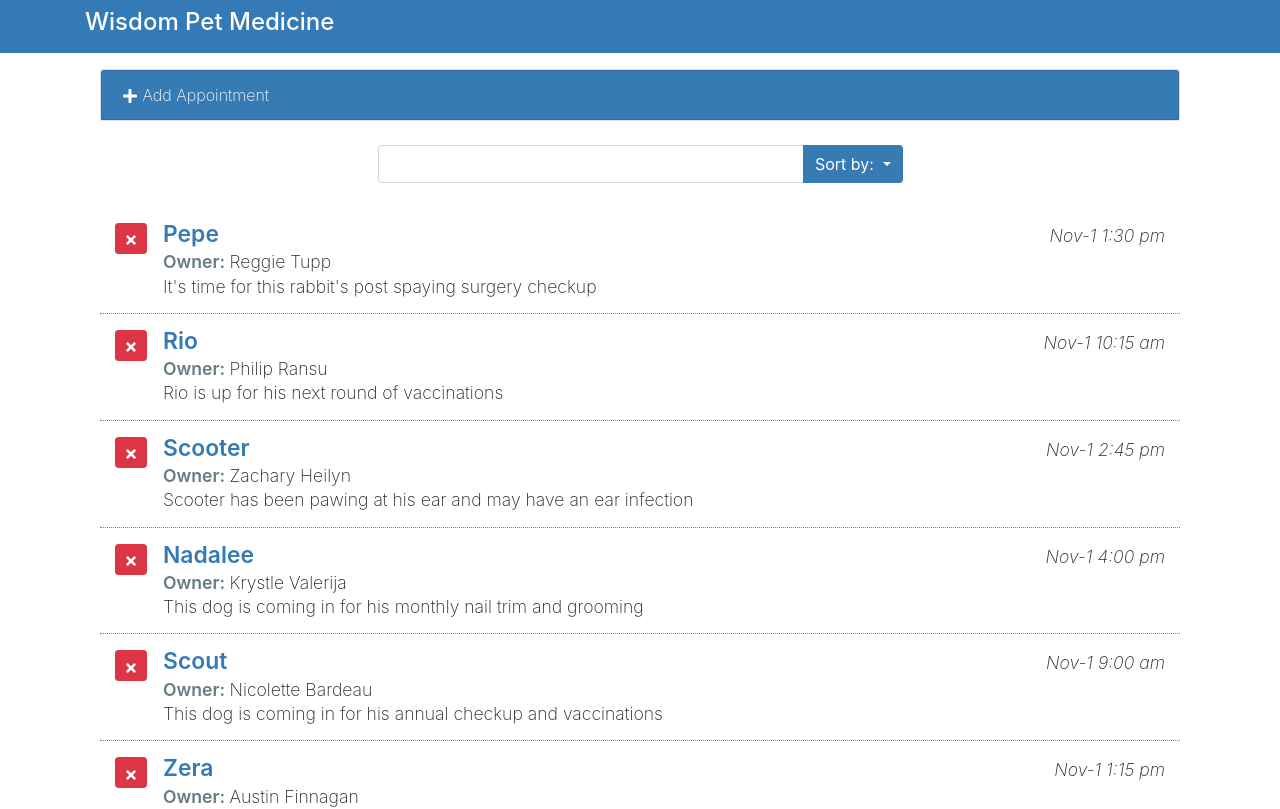
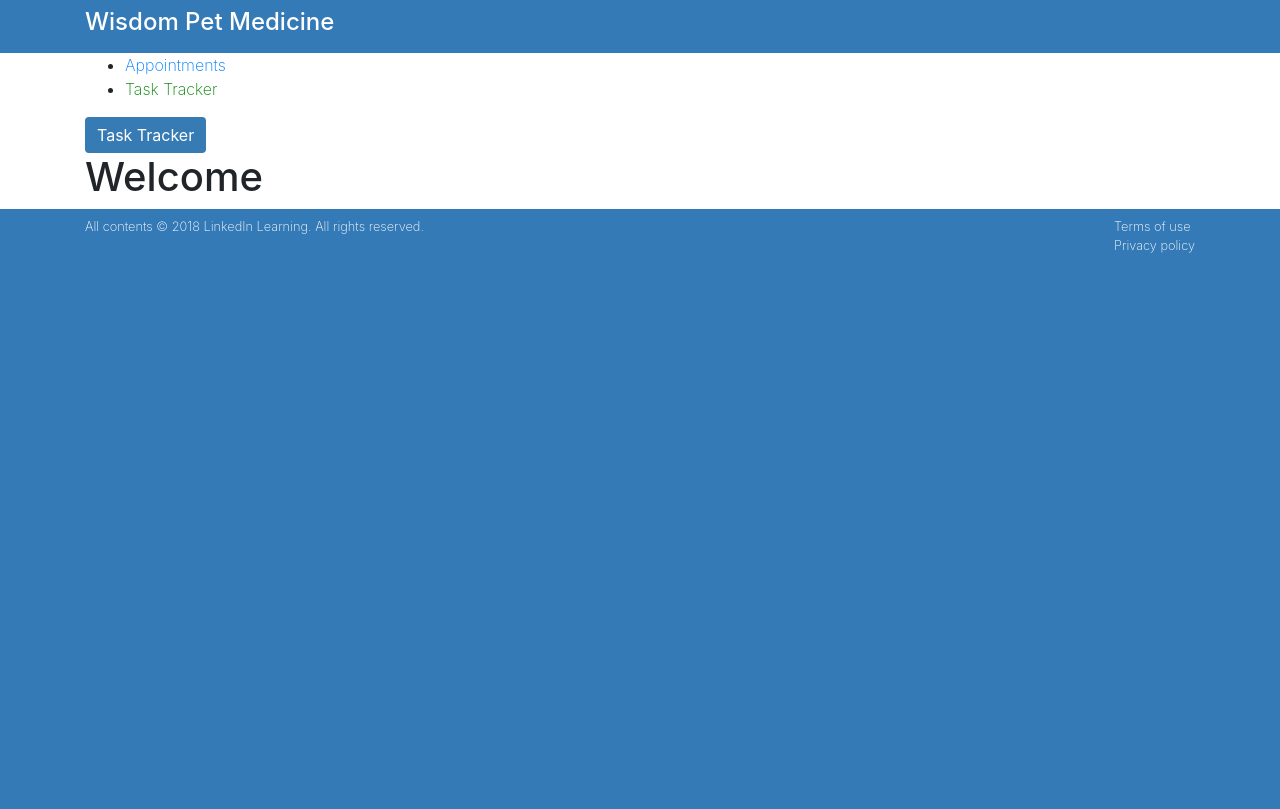
Before and after one commit to JaneGeorge15/learning-react, a React (Create React App) app: page /task-tracker in a window 1280 px wide. Shown: the top 809 px of the page. Built offline with nearby package versions, Linux system fonts and the light colour scheme.

Commit message:
react router on click

```diff
--- a/src/components/App.js
+++ b/src/components/App.js
@@ -1,139 +1,50 @@
-import React , {Component} from 'react';
-import '../css/App.css';
-import AddAppointments from './AddAppointments';
-import SearchAppointments from './SearchAppointments';
-import ListAppointments from './ListAppointments';
-import { without, findIndex } from 'lodash';
+import React from "react";
+import { BrowserRouter as Router, Route , NavLink, Redirect, useHistory} from "react-router-dom";
+import TaskTracker from "./TaskTracker";
+import Appointments from "./Appointments";
 
-class App extends Component {
-  constructor() {
-    super();
-    this.state = {
-      myAppointments: [],
-      formDisplay: false,
-      lastIndex: 0,
-      orderBy: 'petName',
-      orderDir: 'asc',
-      queryText: ''
-    };
-    this.deleteAppointments = this.deleteAppointments.bind(this);
-    this.toggleForm = this.toggleForm.bind(this);
-    this.addAppointment = this.addAppointment.bind(this);
-    this.changeOrder = this.changeOrder.bind(this);
-    this.searchApts = this.searchApts.bind(this);
-    this.updateInfo = this.updateInfo.bind(this);
+export default function App() {
+
+  const history = useHistory();
+  console.log(history);
+
+  const onclickHandle = () => {
+    history.push("/task-tracker");
   }
+    return (
+      <Router>
+        <main className="page bg-white" id="petratings">
+          <div className="container">
+            <div className="row">
+              <div className="col-md-12 bg-white">
+                <ul>
+                  <li>
+                    <NavLink to="/" exact activeStyle={{color:'green'}}>Appointments</NavLink>
+                  </li>
+                  <li>
+                    <NavLink to="/task-tracker" exact activeStyle={{color:'green'}}>Task Tracker</NavLink>
+                  </li>
+                </ul>
+                <button className="btn btn-primary" onClick={onclickHandle}>Task Tracker</button>
+                <Route path="/" exact strict component={Appointments}></Route>
+                <Route path="/task-tracker" exact strict component={TaskTracker}></Route>
 
-  deleteAppointments(apt) {
-    let tempApts = this.state.myAppointments;
-    tempApts = without(tempApts, apt);
-    this.setState({
-      myAppointments : tempApts,
-    });
-  }
 
-  toggleForm() {
-    this.setState({formDisplay: !this.state.formDisplay});
-  }
+                {/* <button className="btn btn-primary" onClick={loginHandle}>{this.state.loggedIn ? 'LogOut' : 'LogIn'}</button> */}
 
-  updateInfo(name, value, id) {
-    let tempApts = this.state.myAppointments;
-    let aptIndex = findIndex(this.state.myAppointments, {
-      aptId : id
-    });
-    tempApts[aptIndex][name] = value;
-    this.setState({
-      myAppointments : tempApts
-    });
-  }
 
-  searchApts(query) {
-    this.setState({
-      queryText : query
-    });
-  }
-
-  changeOrder(order, dir) {
-    this.setState({
-      orderBy : order,
-      orderDir : dir
-    })
-
-  }
-
-  addAppointment(apt) {
-    let tempApts = this.state.myAppointments;
-    apt.aptId = this.state.lastIndex;
-    tempApts.unshift(apt);
-    this.setState({
-      myAppointments : tempApts,
-      lastIndex: this.state.lastIndex + 1
-    });
-  }
-
-  componentDidMount() {
-    fetch('./data.json')
-    .then(response => response.json())
-    .then(result => {
-      const apts = result.map(item => {
-        item.aptId = this.state.lastIndex;
-        this.setState({lastIndex : this.state.lastIndex + 1});
-        return item;
-      });
-      this.setState({
-        myAppointments : apts
-      });
-    });
-  }
-  render() {
-    let order;
-    let filteredApts = this.state.myAppointments;
-    if(this.state.orderDir === 'asc') {
-        order = 1;
-    } else {
-        order = -1
-    }
-
-    filteredApts = filteredApts.sort((a,b) => {
-        if(a[this.state.orderBy].toLowerCase() < b[this.state.orderBy.toLowerCase]) {
-            return -1 * order
-        } else {
-            return 1 * order
-        }
-    })
-    .filter(eachItem => {
-      return(
-        eachItem['petName']
-        .toLowerCase()
-        .includes(this.state.queryText.toLocaleLowerCase()) ||
-        eachItem['ownerName']
-        .toLowerCase()
-        .includes(this.state.queryText.toLocaleLowerCase()) ||
-        eachItem['aptNotes']
-        .toLowerCase()
-        .includes(this.state.queryText.toLocaleLowerCase())
-      )
-    })
-    return (
-      <main className="page bg-white" id="petratings">
-      <div className="container">
-        <div className="row">
-          <div className="col-md-12 bg-white">
-            <div className="container">
-             <AddAppointments formDisplay={this.state.formDisplay}
-             toggleForm={this.toggleForm} addAppointment={this.addAppointment}/>
-             <SearchAppointments orderBy={this.state.orderBy} orderDir={this.state.orderDir}
-             changeOrder={this.changeOrder} searchApts={this.searchApts}/>
-             <ListAppointments appointments={filteredApts}
-             deleteAppointments={this.deleteAppointments} updateInfo={this.updateInfo}/>
+                {/* <Route
+                  path="/task-tracker/:username"
+                  exact
+                  strict
+                  render={({match}) => (
+                    this.state.loggedIn ? <TaskTracker username={match.params.username}/> : <Redirect to="/"/>
+                  )}
+                ></Route> */}
+              </div>
             </div>
           </div>
-        </div>
-      </div>
-    </main>
+        </main>
+      </Router>
     );
-  }
-
 }
-
-export default App;
--- /dev/null
+++ b/src/components/Appointments.js
@@ -0,0 +1,131 @@
+import React , {Component} from 'react';
+import '../css/App.css';
+import AddAppointments from './AddAppointments';
+import SearchAppointments from './SearchAppointments';
+import ListAppointments from './ListAppointments';
+import { without, findIndex } from 'lodash';
+
+class Appointments extends Component {
+  constructor() {
+    super();
+    this.state = {
+      myAppointments: [],
+      formDisplay: false,
+      lastIndex: 0,
+      orderBy: 'petName',
+      orderDir: 'asc',
+      queryText: ''
+    };
+    this.deleteAppointments = this.deleteAppointments.bind(this);
+    this.toggleForm = this.toggleForm.bind(this);
+    this.addAppointment = this.addAppointment.bind(this);
+    this.changeOrder = this.changeOrder.bind(this);
+    this.searchApts = this.searchApts.bind(this);
+    this.updateInfo = this.updateInfo.bind(this);
+  }
+
+  deleteAppointments(apt) {
+    let tempApts = this.state.myAppointments;
+    tempApts = without(tempApts, apt);
+    this.setState({
+      myAppointments : tempApts,
+    });
+  }
+
+  toggleForm() {
+    this.setState({formDisplay: !this.state.formDisplay});
+  }
+
+  updateInfo(name, value, id) {
+    let tempApts = this.state.myAppointments;
+    let aptIndex = findIndex(this.state.myAppointments, {
+      aptId : id
+    });
+    tempApts[aptIndex][name] = value;
+    this.setState({
+      myAppointments : tempApts
+    });
+  }
+
+  searchApts(query) {
+    this.setState({
+      queryText : query
+    });
+  }
+
+  changeOrder(order, dir) {
+    this.setState({
+      orderBy : order,
+      orderDir : dir
+    })
+
+  }
+
+  addAppointment(apt) {
+    let tempApts = this.state.myAppointments;
+    apt.aptId = this.state.lastIndex;
+    tempApts.unshift(apt);
+    this.setState({
+      myAppointments : tempApts,
+      lastIndex: this.state.lastIndex + 1
+    });
+  }
+
+  componentDidMount() {
+    fetch('./data.json')
+    .then(response => response.json())
+    .then(result => {
+      const apts = result.map(item => {
+        item.aptId = this.state.lastIndex;
+        this.setState({lastIndex : this.state.lastIndex + 1});
+        return item;
+      });
+      this.setState({
+        myAppointments : apts
+      });
+    });
+  }
+  render() {
+    let order;
+    let filteredApts = this.state.myAppointments;
+    if(this.state.orderDir === 'asc') {
+        order = 1;
+    } else {
+        order = -1
+    }
+
+    filteredApts = filteredApts.sort((a,b) => {
+        if(a[this.state.orderBy].toLowerCase() < b[this.state.orderBy.toLowerCase]) {
+            return -1 * order
+        } else {
+            return 1 * order
+        }
+    })
+    .filter(eachItem => {
+      return(
+        eachItem['petName']
+        .toLowerCase()
+        .includes(this.state.queryText.toLocaleLowerCase()) ||
+        eachItem['ownerName']
+        .toLowerCase()
+        .includes(this.state.queryText.toLocaleLowerCase()) ||
+        eachItem['aptNotes']
+        .toLowerCase()
+        .includes(this.state.queryText.toLocaleLowerCase())
+      )
+    })
+    return (
+        <div className="container">
+        <AddAppointments formDisplay={this.state.formDisplay}
+        toggleForm={this.toggleForm} addAppointment={this.addAppointment}/>
+        <SearchAppointments orderBy={this.state.orderBy} orderDir={this.state.orderDir}
+        changeOrder={this.changeOrder} searchApts={this.searchApts}/>
+        <ListAppointments appointments={filteredApts}
+        deleteAppointments={this.deleteAppointments} updateInfo={this.updateInfo}/>
+       </div>
+    );
+  }
+
+}
+
+export default Appointments;
--- a/src/components/TaskTracker.js
+++ b/src/components/TaskTracker.js
@@ -1,53 +1,10 @@
-import React, { Component } from "react";
+import React from "react";
 
 
-const TaskTracker = () => {
+const TaskTracker = ({match}) => {
     return(
-        <h1>Helppppp task tracker</h1>
+        <h1>Welcome {match? match.params.username : '...'}</h1>
     )
 }
 
 export default TaskTracker
-
-
-
-
-
-
-
-// import React from "react";
-// import {
-//   BrowserRouter as Router,
-//   Switch,
-//   Route,
-//   Link
-// } from "react-router-dom";
-// import TaskTracker from "./TaskTracker";
-
-// export default function BasicExample() {
-//   return (
-//     <Router>
-//       <div>
-//         <ul>
-//           <li>
-//             <Link to="/">Home</Link>
-//           </li>
-//           <li>
-//             <Link to="/task-tracker">Task Tracker</Link>
-//           </li>
-//         </ul>
-
-//         <hr />
-
-//         <Switch>
-//           <Route exact path="/">
-//             <TaskTracker />
-//           </Route>
-//           <Route path="/task-tracker">
-//             <TaskTracker />
-//           </Route>
-//         </Switch>
-//       </div>
-//     </Router>
-//   );
-// }
--- a/src/index.js
+++ b/src/index.js
@@ -3,14 +3,21 @@ import ReactDOM from 'react-dom';
 import 'bootstrap/dist/css/bootstrap.css';
 import './css/index.css';
 import App from './components/App';
+import TaskTracker from "./components/TaskTracker";
 import * as serviceWorker from './serviceWorker';
 import 'jquery/dist/jquery.js';
 import 'popper.js/dist/umd/popper.js';
 import 'bootstrap/dist/js/bootstrap.js'
+import { BrowserRouter, Route, Switch} from "react-router-dom";
 
 ReactDOM.render(
   <React.StrictMode>
-    <App />
+    <BrowserRouter>
+      <Switch>
+        <Route path="/" component={App} />
+        <Route path="/task-tracker" component={TaskTracker} />
+      </Switch>
+    </BrowserRouter>
   </React.StrictMode>,
   document.getElementById('root')
 );
```
